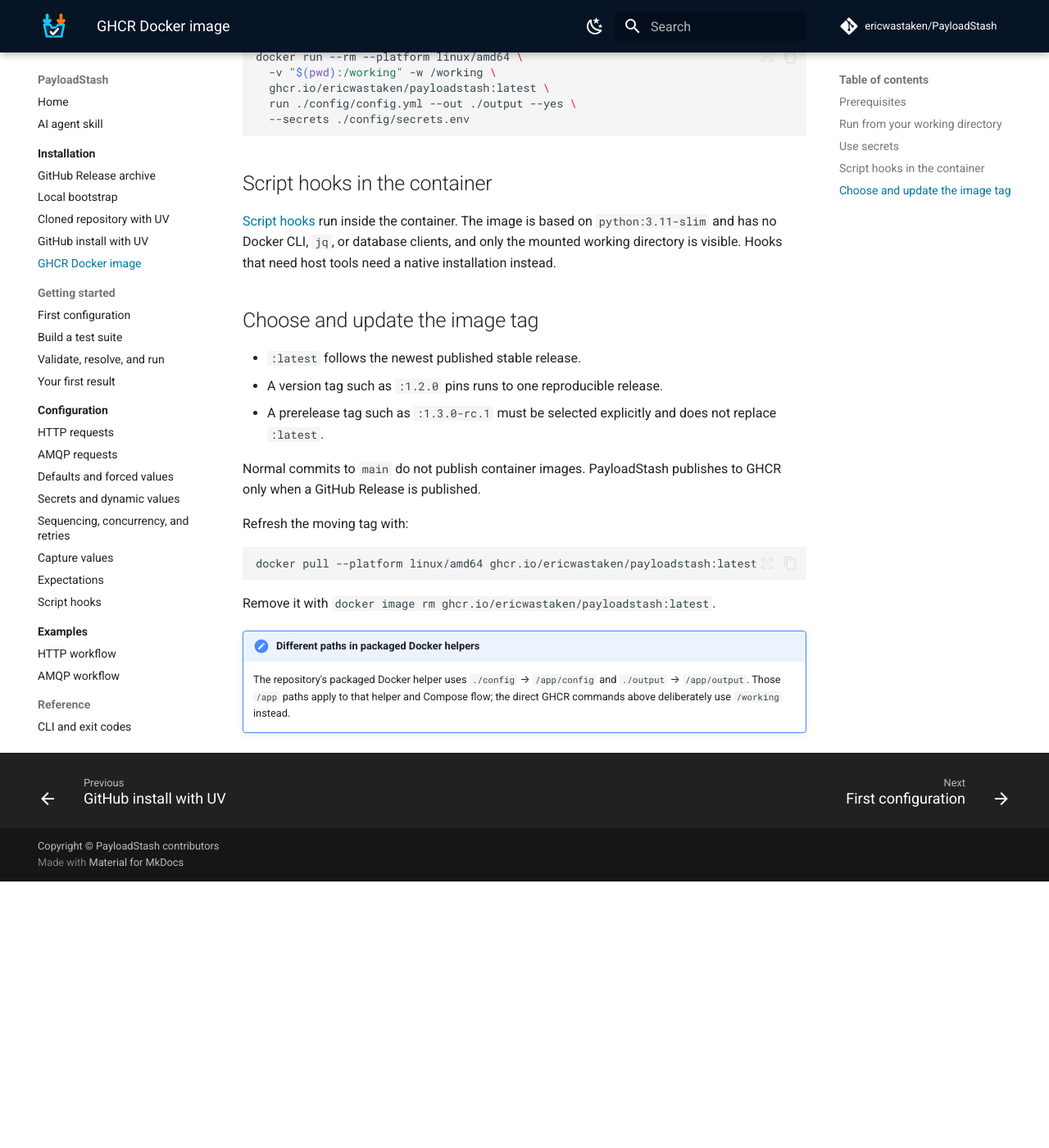
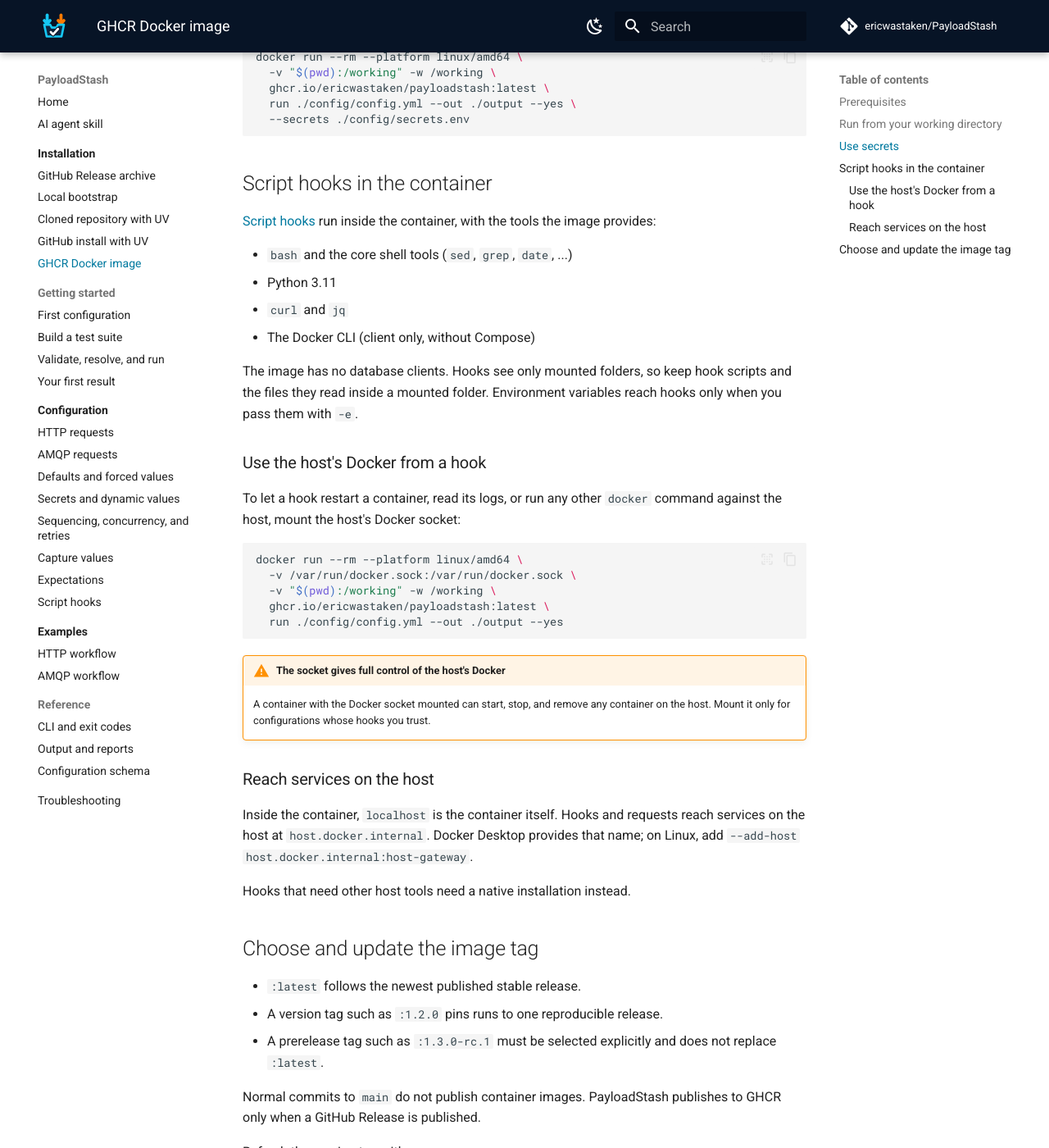
Before and after one commit to ericwastaken/PayloadStash, an MkDocs documentation site: the page built from docs/install/docker.md, in a window 1280 px wide and 1400 px high, scrolled down 1183 px. Shown: the whole window at 82% size. Built offline with MkDocs 1.6.1 and Material for MkDocs 9.7.7, drawn with Linux system fonts in a browser that asks for light colours; comment, search, counter and statistics services are not loaded; before the commit the page ends 2258 px from its top, so only the background shows below that.

Commit message:
feat: add curl, jq and the Docker CLI to the image for script hooks
Hooks run inside the container when PayloadStash runs from the image, so
shell hooks need common tools there:

- curl and jq from Debian, for HTTP calls and JSON handling in scripts.
- The Docker CLI (client only, copied from docker:27-cli). With the host
  socket mounted (-v /var/run/docker.sock:/var/run/docker.sock), hooks
  can restart containers or read their logs on the host.

The release workflow checks that the three tools run in the candidate
image. The Docker install page lists the image's tools and explains
mounting the socket (with a warning: it gives full control of the
host's Docker) and reaching host services at host.docker.internal.
The hooks page and SKILL.md are updated to match.

````diff
--- a/docs/install/docker.md
+++ b/docs/install/docker.md
@@ -49,7 +49,35 @@ docker run --rm --platform linux/amd64 \
 
 ## Script hooks in the container
 
-[Script hooks](../configuration/hooks.md) run inside the container. The image is based on `python:3.11-slim` and has no Docker CLI, `jq`, or database clients, and only the mounted working directory is visible. Hooks that need host tools need a native installation instead.
+[Script hooks](../configuration/hooks.md) run inside the container, with the tools the image provides:
+
+- `bash` and the core shell tools (`sed`, `grep`, `date`, ...)
+- Python 3.11
+- `curl` and `jq`
+- The Docker CLI (client only, without Compose)
+
+The image has no database clients. Hooks see only mounted folders, so keep hook scripts and the files they read inside a mounted folder. Environment variables reach hooks only when you pass them with `-e`.
+
+### Use the host's Docker from a hook
+
+To let a hook restart a container, read its logs, or run any other `docker` command against the host, mount the host's Docker socket:
+
+```bash
+docker run --rm --platform linux/amd64 \
+  -v /var/run/docker.sock:/var/run/docker.sock \
+  -v "$(pwd):/working" -w /working \
+  ghcr.io/ericwastaken/payloadstash:latest \
+  run ./config/config.yml --out ./output --yes
+```
+
+!!! warning "The socket gives full control of the host's Docker"
+    A container with the Docker socket mounted can start, stop, and remove any container on the host. Mount it only for configurations whose hooks you trust.
+
+### Reach services on the host
+
+Inside the container, `localhost` is the container itself. Hooks and requests reach services on the host at `host.docker.internal`. Docker Desktop provides that name; on Linux, add `--add-host host.docker.internal:host-gateway`.
+
+Hooks that need other host tools need a native installation instead.
 
 ## Choose and update the image tag
 
````
Also changed, not shown: SKILL.md (+2 -2 lines), docs/configuration/hooks.md (+2 -2 lines), 2 other files.
